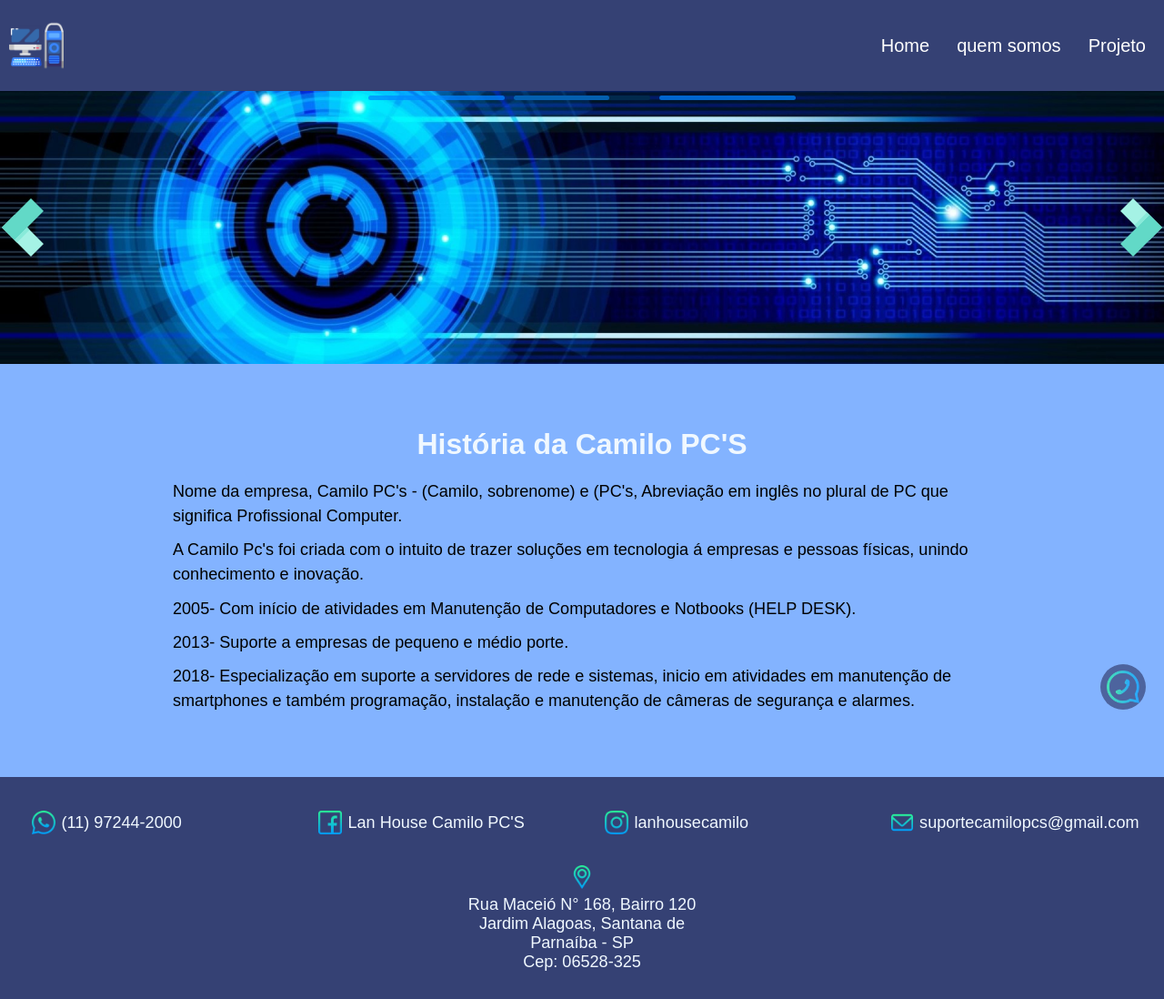
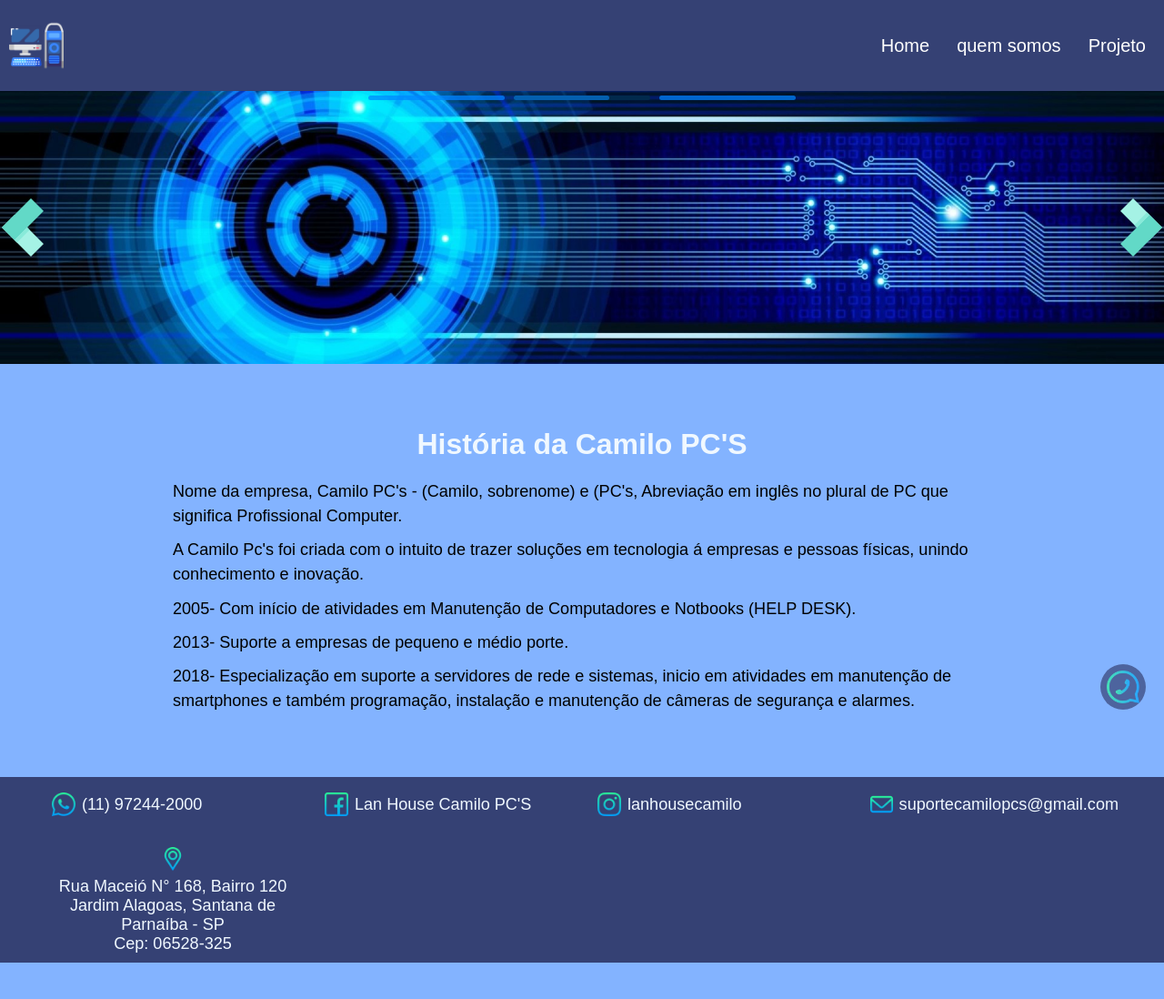
Before and after one commit to Rivaldo05/camiloPC, a plain HTML site: page index.html in a window 1280 px wide. Shown: the whole page at 91% size. After the commit the page ends 1058 px from the top, so only its background shows below. Drawn offline with Linux system fonts and the light colour scheme.

Commit message:
Add files via upload

```diff
--- a/index.css
+++ b/index.css
@@ -198,25 +198,15 @@ header{
 
 
 footer{
-    display: flex;
-    flex-direction: column;
-    align-items: center;
+    display: grid;
+    grid-template-columns: repeat(auto-fit, 300px);
+    justify-content: center;
     background-color: var(--headerColor);
-}
-.cont-footer{
-    width: 100vw;
-    max-width: 1285px;
-    padding: 20px 10px;
-    display: flex;
-    flex-wrap: wrap;
-    justify-content: space-around;
-
 }
 .informacoes-footer{
     display: flex;
     align-items: center;
-    min-width: 300px;
-    max-width: 300px;
+    min-width: 100%;
     padding: 10px;
 }
 .informacoes-footer > a > span, .informacoes-footer > span{
@@ -303,7 +293,7 @@ footer{
         transform: rotate(-310deg);
     }
 }
-
+/*
 @media screen and (min-width:920px) {
     .cont-footer{
         width: 70vw;
@@ -314,4 +304,4 @@ footer{
     .cont-footer{
         width: 100vw;
     }
-}
+}*/
--- a/index.html
+++ b/index.html
@@ -66,7 +66,6 @@
 
 
     <footer>
-        <div class="cont-footer">
             <div class="informacoes-footer">
                 <div class="cont-FooterImg">
                     <img src="imagem/whatsapp.png" alt="logo do whatsapp">
@@ -110,7 +109,6 @@
                 <span>Jardim Alagoas, Santana de Parnaíba - SP</span>
                 <span>Cep: 06528-325</span>
             </div>
-        </div>
 
 
 
```
